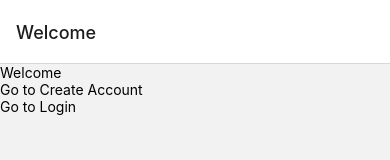
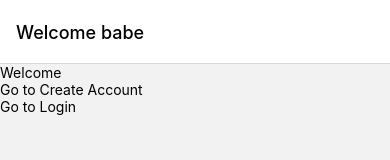
Before and after one commit to salybu/RN.2.insta, a React Native app: screen /Welcome in a window 390 px wide. Shown: the top 160 px of the page. Built offline with nearby package versions, Linux system fonts and the light colour scheme.

Commit message:
feat: use some navigator props (#14.2)

```diff
--- a/navigators/LoggedOutNav.js
+++ b/navigators/LoggedOutNav.js
@@ -8,9 +8,24 @@ const Stack = createNativeStackNavigator();
 
 export default function LoggedOutNav() {
   return (
-    <Stack.Navigator>
-      <Stack.Screen name="Welcome" component={Welcome} />
-      <Stack.Screen name="Login" component={Login} />
+    <Stack.Navigator
+      screenOptions={{
+        headerBackTitleVisible: false,
+        headerTintColor: "black",
+      }}
+    >
+      <Stack.Screen
+        name="Welcome"
+        options={{
+          title: "Welcome babe",
+        }}
+        component={Welcome}
+      />
+      <Stack.Screen
+        name="Login"
+        options={{ headerTintColor: "red" }}
+        component={Login}
+      />
       <Stack.Screen name="CreateAccount" component={CreateAccount} />
     </Stack.Navigator>
   );
```
